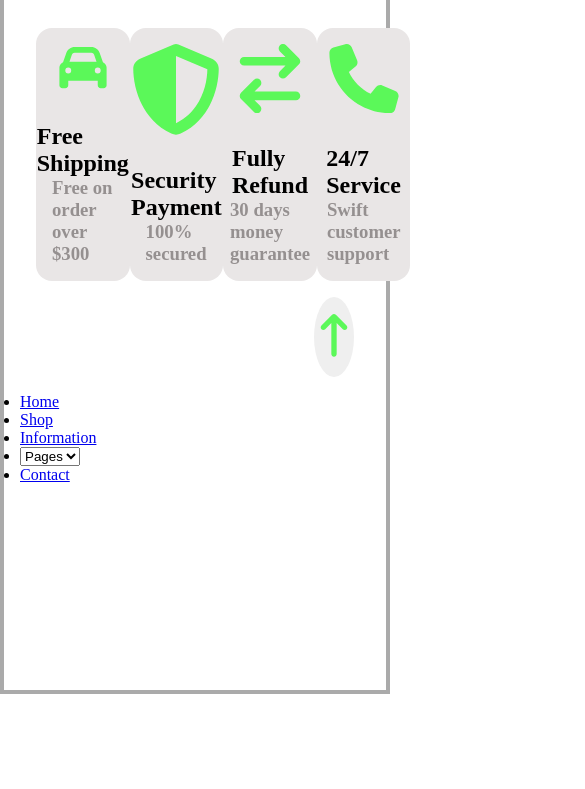
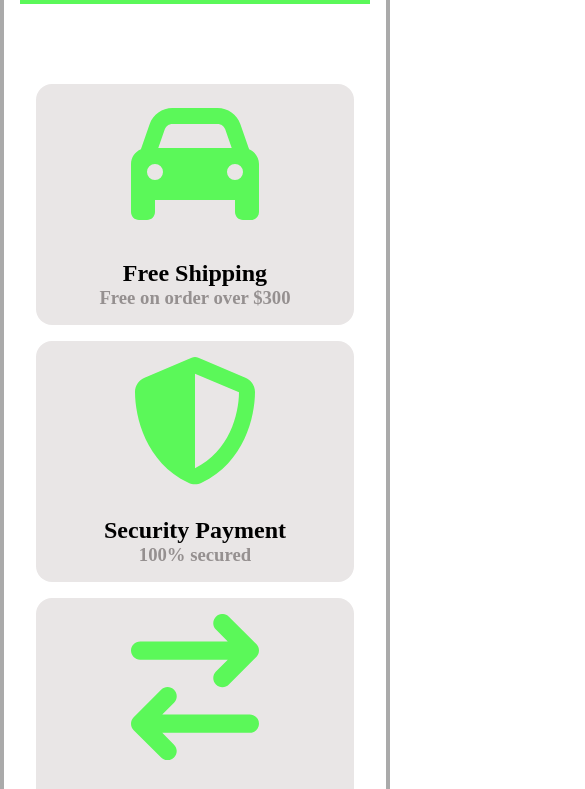
Before and after one commit to chhum-chanleak/fruitables, a plain HTML site: page index.html in a window 390 px wide. Shown: the part 150-939 px from the top of the page, 585 px wide, since content can reach past the window. Before the commit the page ends 844 px from the top, so only its background shows below. Drawn offline with Linux system fonts and the light colour scheme.

Commit message:
style: Apply responsiveness for iPad Air and iPhone 14 Pro css/styles.css

```diff
--- a/css/styles.css
+++ b/css/styles.css
@@ -133,3 +133,95 @@ main {
     cursor: pointer;
   }
 }
+
+@media only screen and (max-width: 1180px) { /*  For iPad Air */
+ header {
+
+  & ul {
+    display: none;
+  }
+ }
+
+ footer {
+  display: flex;
+  justify-content: center;
+  align-items: center;
+  padding: 0 4rem;
+  width: 100%;
+
+  & ul {
+    display: flex;
+    justify-content: space-between;
+    align-items: center;
+    list-style: none;
+    flex-shrink: 1;
+
+    & li {
+      margin: 0 1rem;
+    }
+
+    & li a:hover {
+      color: #5bf859;
+    }
+
+
+    & li a {
+      text-decoration: none;
+      font-size: 1.5rem;
+      color: #aaa;
+    }
+
+    & select {
+      border: white;
+      height: 4rem;
+      font-size: 1.5rem;
+      color: #aaa;
+    }
+
+    & select:hover {
+      cursor: pointer;
+      color: #5bf859;
+    }
+
+    & select:focus {
+      outline: none;
+    }
+  }
+}
+}
+
+@media only screen and (max-width: 932px) { /* iPhone 14 Pro */
+
+  .container {
+    height: auto;
+  }
+
+  header {
+    flex-direction: column;
+    margin-bottom: 1rem;
+  }
+
+  main {
+
+    & .cards {
+      flex-direction: column;
+      align-items: center;
+      gap: 1rem;
+
+      & figure {
+       width: 100%;
+      }
+    }
+  }
+
+  footer {
+    & ul {
+      flex-direction: column;
+
+      & select {
+        font-size: 1.2rem;
+        height: 2rem;
+      }
+    }
+  }
+}
```
